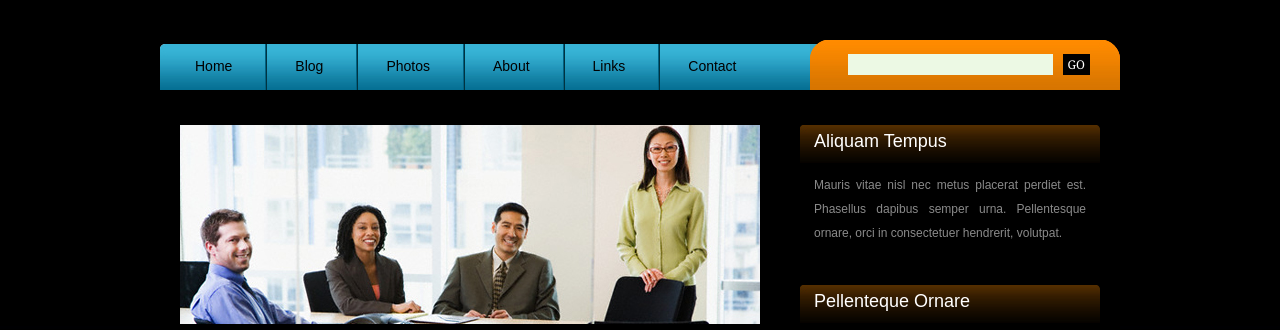
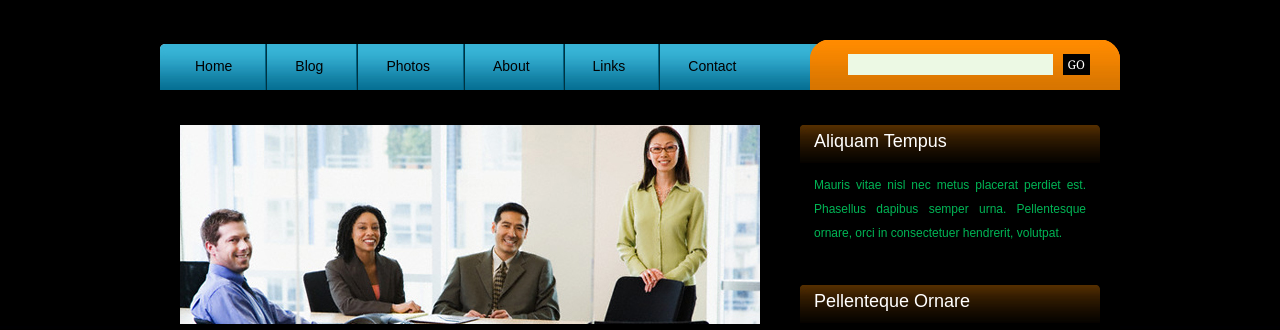
Before and after one commit to MartaNGorrocha/goal-04NGM, a plain HTML site: page index.html in a window 1280 px wide. Shown: the top 330 px of the page. Drawn offline with Linux system fonts and the light colour scheme.

Commit message:
Modifico el color del texto a 01B555 en el style.css

```diff
--- a/style.css
+++ b/style.css
@@ -10,7 +10,7 @@ body {
 	background: #001e26 url(images/img01.jpg) repeat-x left top;
 	font-family: Arial, Helvetica, sans-serif;
 	font-size: 12px;
-	color: #8A8A8A;
+	color: #01B555;
 }
 
 h1, h2, h3 {
```
